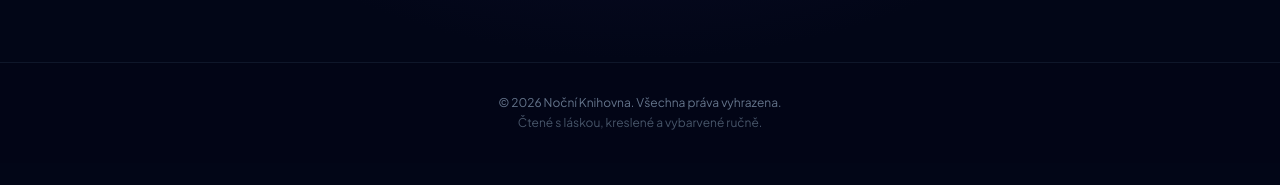
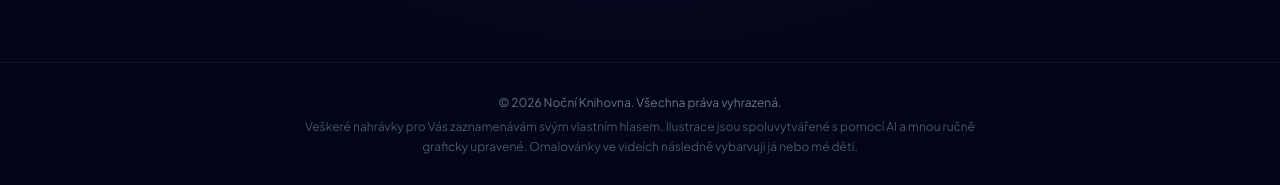
Before and after one commit to onlinejitka/NocniKnihovna, a React (Vite) app: page / in a window 1280 px wide. Shown: the part 684-869 px from the top of the page. Before the commit the page ends 847 px from the top, so only its background shows below. Built offline with nearby package versions, Linux system fonts and the light colour scheme; no server answers.

Commit message:
Update App.jsx

```diff
--- a/src/App.jsx
+++ b/src/App.jsx
@@ -6,7 +6,7 @@ import Hadanky from './pages/Hadanky';
 import Omalovanky from './pages/Omalovanky';
 import Hra from './pages/Hra';
 import Souhvezdi from './pages/Souhvezdi';
-import Pexeso from './pages/Pexeso'; // Import nové hry Pexeso
+import Pexeso from './pages/Pexeso';
 import { BookOpen, HelpCircle, Sparkles, Palette, Lightbulb, Star, LayoutGrid, Menu, X, ChevronDown, Gamepad2 } from 'lucide-react';
 
 function Header() {
@@ -16,7 +16,6 @@ function Header() {
 
   const closeMenu = () => setIsMobileMenuOpen(false);
 
-  // Přidáno Pexeso do kontroly aktivního stavu pro ikonu Hry
   const isGamesActive = currentPath === '/hra' || currentPath === '/souhvezdi' || currentPath === '/pexeso';
 
   return (
@@ -64,7 +63,6 @@ function Header() {
                 <Star size={14} className={currentPath === '/souhvezdi' ? 'text-amber-300' : 'text-slate-400'} />
                 <span>Souhvězdí</span>
               </Link>
-              {/* ODKAZ NA NOVÉ PEXESO */}
               <Link to="/pexeso" className={`flex items-center space-x-2 px-3 py-2.5 rounded-xl text-sm transition mt-1 ${currentPath === '/pexeso' ? 'bg-slate-800 text-amber-400 font-bold' : 'text-slate-300 hover:text-amber-400 hover:bg-slate-800'}`}>
                 <LayoutGrid size={14} className={currentPath === '/pexeso' ? 'text-amber-300' : 'text-slate-400'} />
                 <span>Stínové pexeso</span>
@@ -100,7 +98,6 @@ function Header() {
               <Star size={18} className={currentPath === '/souhvezdi' ? 'text-amber-300' : 'text-slate-400'} />
               <span>Souhvězdí</span>
             </Link>
-            {/* ODKAZ NA NOVÉ PEXESO V MOBILNÍM MENU */}
             <Link to="/pexeso" onClick={closeMenu} className={`flex items-center space-x-3 px-3 py-3 rounded-xl text-base font-medium transition mt-1 ${currentPath === '/pexeso' ? 'bg-slate-800 text-amber-400 shadow-md' : 'text-slate-300'}`}>
               <LayoutGrid size={18} className={currentPath === '/pexeso' ? 'text-amber-300' : 'text-slate-400'} />
               <span>Stínové pexeso</span>
@@ -128,13 +125,17 @@ export default function App() {
             <Route path="/omalovanky" element={<Omalovanky />} />
             <Route path="/hra" element={<Hra />} />
             <Route path="/souhvezdi" element={<Souhvezdi />} />
-            <Route path="/pexeso" element={<Pexeso />} /> {/* Registrace cesty pexesa */}
+            <Route path="/pexeso" element={<Pexeso />} />
             <Route path="/:slug" element={<PohadkaDetail />} />
           </Routes>
         </main>
-        <footer className="border-t border-slate-900 bg-slate-950/60 text-slate-500 py-8 text-center text-xs mt-auto">
-          <p>© {new Date().getFullYear()} Noční Knihovna. Všechna práva vyhrazena.</p>
-          <p className="mt-1 text-slate-600">Čtené s láskou, kreslené a vybarvené ručně.</p>
+
+        {/* OPRAVENO: Kompletně přepsaná patička s přesným popisem autorského procesu */}
+        <footer className="border-t border-slate-900 bg-slate-950/60 text-slate-500 py-8 text-center text-xs mt-auto px-4 space-y-1.5">
+          <p>© {new Date().getFullYear()} Noční Knihovna. Všechna práva vyhrazená.</p>
+          <p className="text-slate-600 max-w-2xl mx-auto leading-relaxed">
+            Veškeré nahrávky pro Vás zaznamenávám svým vlastním hlasem. Ilustrace jsou spoluvytvářené s pomocí AI a mnou ručně graficky upravené. Omalovánky ve videích následně vybarvuji já nebo mé děti.
+          </p>
         </footer>
       </div>
     </Router>
```
